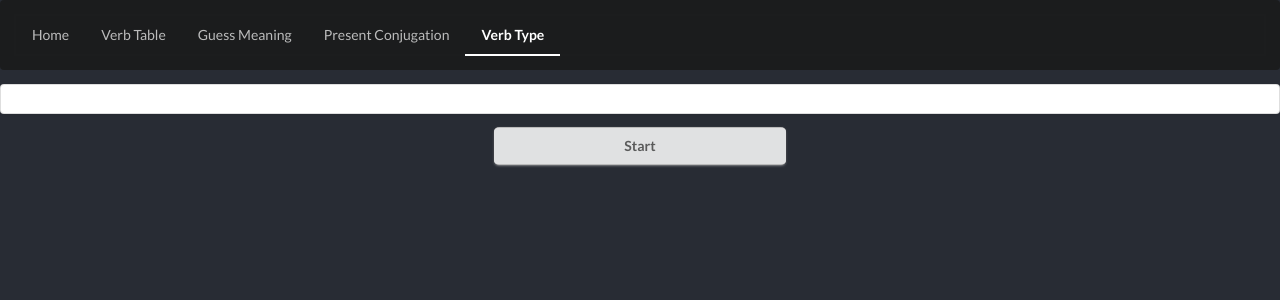
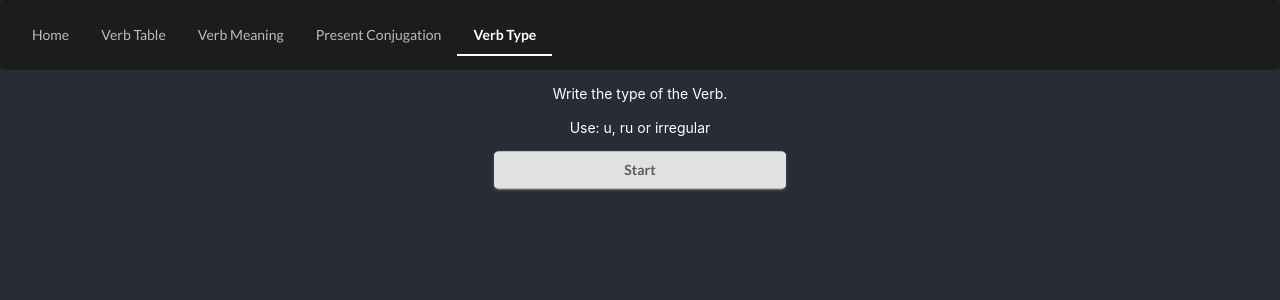
Before and after one commit to andremartins27/nihongo, a React (Create React App) app: page /nihongo/games/guess-type in a window 1280 px wide. Shown: the top 300 px of the page. Built offline with nearby package versions, Linux system fonts and the light colour scheme.

Commit message:
Add small description for each game

```diff
--- a/src/components/menu.js
+++ b/src/components/menu.js
@@ -28,7 +28,7 @@ function Menu() {
           className={getClass()}
           to='/games/guess-meaning'
         >
-          Guess Meaning
+          Verb Meaning
         </NavLink>
         <NavLink
           className={getClass()}
--- a/src/pages/games/guessMeaning.js
+++ b/src/pages/games/guessMeaning.js
@@ -39,8 +39,10 @@ export default function GuessMeaning() {
   //return GuessingGame(verbArray, verifyGuess, getQuestion, getResponse);
   return (
     <>
-      <div className='ui segment'>
-        <p></p>
+		<div className='ui one column stackable center aligned page grid'>
+			<div className='column twelve wide'>
+        <p>Write in english the meaning of the verb</p>
+      </div>
       </div>
       <div>
         <GuessingGame
--- a/src/pages/games/guessPresentConjugation.js
+++ b/src/pages/games/guessPresentConjugation.js
@@ -45,8 +45,10 @@ export default function GuessConjugation() {
 
   return (
     <>
-      <div className='ui segment'>
-        <p></p>
+		<div className='ui one column stackable center aligned page grid'>
+			<div className='column twelve wide'>
+        <p>Write with hiragana or romanji the conjungation of the verb in the present tense</p>
+      </div>
       </div>
       <div>
         <GuessingGame
--- a/src/pages/games/guessType.js
+++ b/src/pages/games/guessType.js
@@ -34,8 +34,11 @@ export default function GuessType() {
 
   return (
     <>
-      <div className='ui segment'>
-        <p></p>
+		<div className='ui one column stackable center aligned page grid'>
+			<div className='column twelve wide'>
+        <p>Write the type of the Verb.</p>
+				<p>Use: u, ru or irregular</p>
+      </div>
       </div>
       <div>
         <GuessingGame
```
